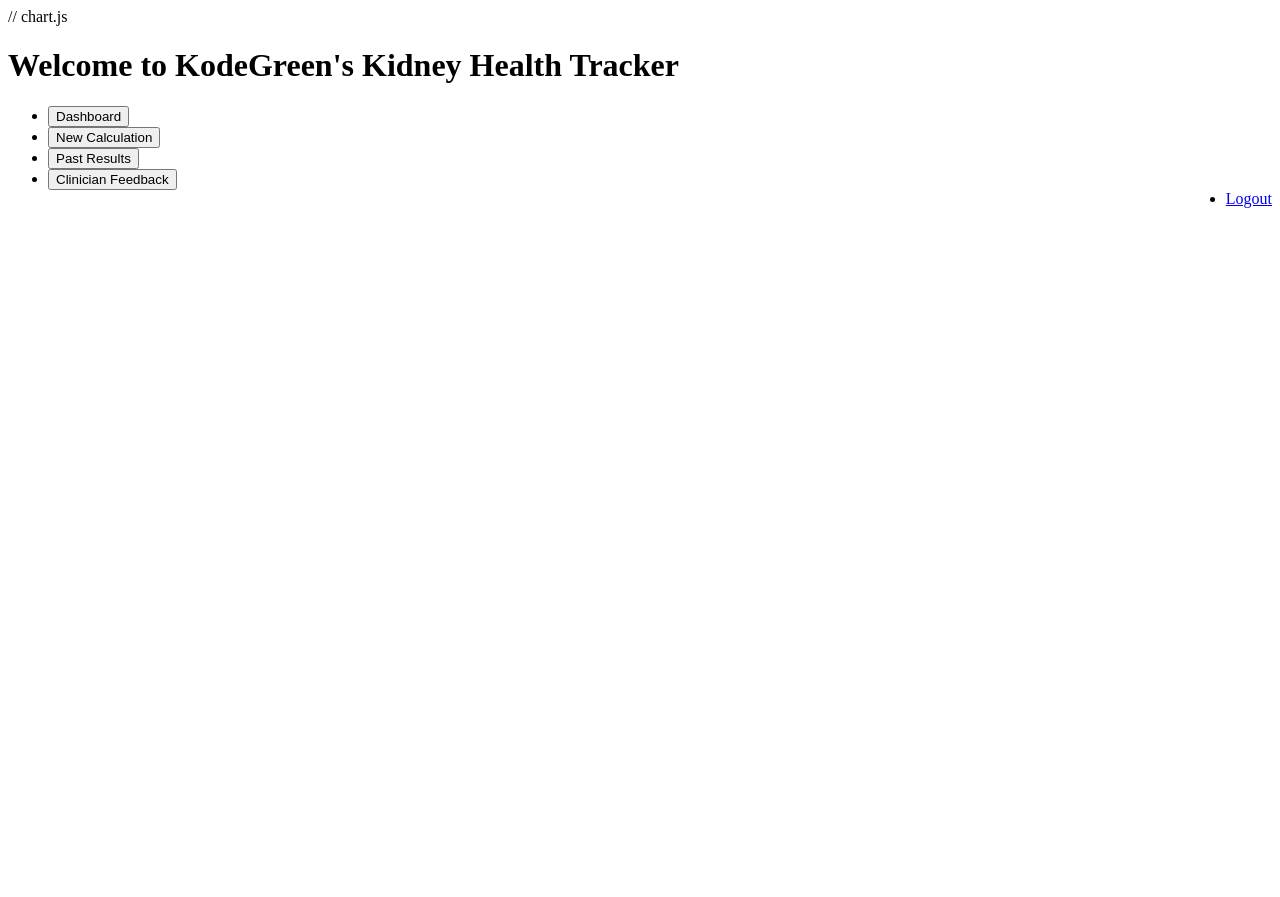
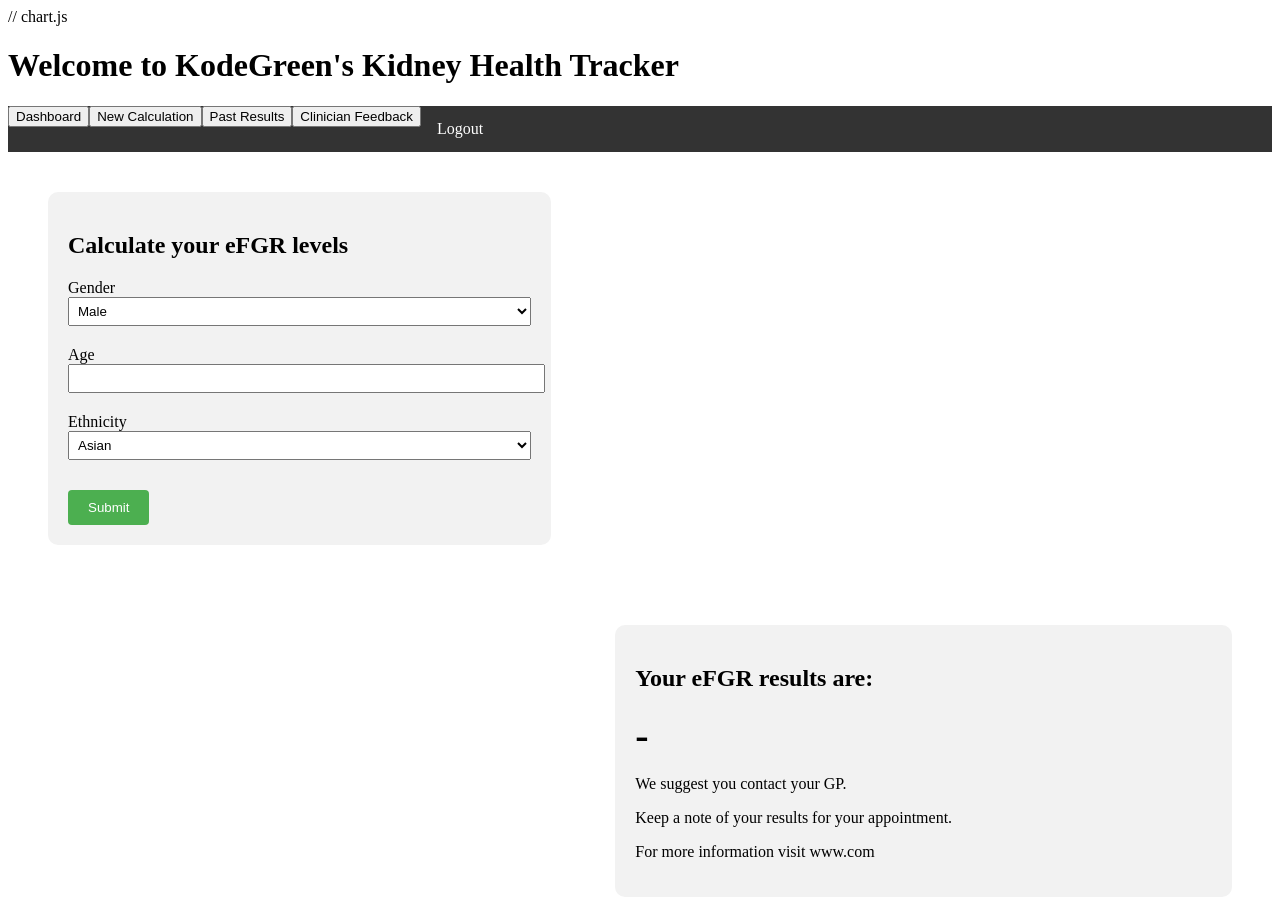
Before and after one commit to Juskiie/sdp_kidney_health_app_node_ver, a website: page index.html in a window 1280 px wide. Before the commit the page ends 800 px from the top, so only its background shows below. Drawn offline with nearby package versions, Linux system fonts and the light colour scheme.

Commit message:
hgf hdfghfd

```diff
--- a/index.html
+++ b/index.html
@@ -4,7 +4,7 @@
 <head>
     <title>Kidney health app home page</title>
     <meta charset="UTF-8">
-    <link rel="stylesheet" type="text/css" href="styles/globalStyle.css">
+    <link rel="stylesheet" type="text/css" href="styles/new.css">
     <script src="https://cdn.jsdelivr.net/npm/chart.js"></script> // chart.js
     <style>
         canvas {
@@ -27,6 +27,34 @@
         <li><button>Clinician Feedback</button></li>
         <li style="float:right"><a href="#">Logout</a></li>
     </ul>
+    <div class="box">
+        <h2>Calculate your eFGR levels</h2>
+        <form>
+            <label for="gender">Gender</label>
+            <select id="gender" name="gender">
+                <option value="male">Male</option>
+                <option value="female">Female</option>
+            </select>
+            <label for="age">Age</label>
+            <input type="text" id="age" name="age">
+            <label for="ethnicity">Ethnicity</label>
+            <select id="ethnicity" name="ethnicity">
+                <option value="asian">Asian</option>
+                <option value="black">Black or African American</option>
+                <option value="hispanic">Hispanic or Latino</option>
+                <option value="native">Native American or Alaska Native</option>
+                <option value="white">White or Caucasian</option>
+            </select>
+            <button type="submit">Submit</button>
+        </form>
+    </div>
+    <div class="right-box">
+        <h2>Your eFGR results are:</h2>
+        <div class="result">-</div>
+        <p>We suggest you contact your GP.</p>
+        <p>Keep a note of your results for your appointment.</p>
+        <p>For more information visit www.com</p>
+    </div>
     <script>
 	    const updateChartButton = document.getElementById('update-chart-button');
 
--- /dev/null
+++ b/styles/new.css
@@ -0,0 +1,83 @@
+html, body {
+    height: 100%;
+}
+
+nav ul {
+    list-style-type: none;
+    margin: 0;
+    padding: 0;
+    overflow: hidden;
+    background-color: #333;
+    display: flex;
+}
+
+nav li {
+    float: left;
+    display: inline-block;
+}
+
+nav li a {
+    display: block;
+    color: white;
+    text-align: center;
+    padding: 14px 16px;
+    text-decoration: none;
+}
+
+nav li a:hover {
+    background-color: #111;
+}
+
+/* add new style for the box */
+.box {
+    background-color: #f2f2f2;
+    padding: 20px;
+    width: calc(39% - 30px);
+    margin: 40px;
+    border-radius: 10px;
+    float: left;
+    text-align: left;
+    height: 70%;
+}
+
+
+/* add style for form elements */
+form label {
+    display: block;
+    margin-top: 10px;
+}
+
+form input[type="text"], form select {
+    padding: 5px;
+    margin-bottom: 10px;
+    width: 100%;
+}
+
+/* add style for submit button */
+form button[type="submit"] {
+    background-color: #4CAF50;
+    color: white;
+    padding: 10px 20px;
+    border: none;
+    border-radius: 4px;
+    cursor: pointer;
+    margin-top: 20px;
+}
+
+/* add style for the right box */
+.right-box {
+    background-color: #f2f2f2;
+    padding: 20px;
+    width: calc(48% - 30px);
+    margin: 40px;
+    border-radius: 10px;
+    float: right;
+    text-align: left;
+    height: 30%;
+}
+
+.result {
+    font-size: 40px;
+    font-weight: bold;
+    margin-bottom: 10px;
+}
```
Also changed, not shown: styles/globalStyle.css (line endings or trailing spaces).
